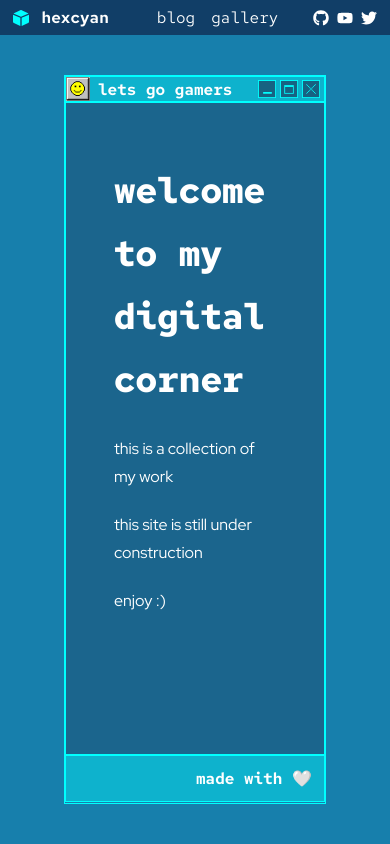
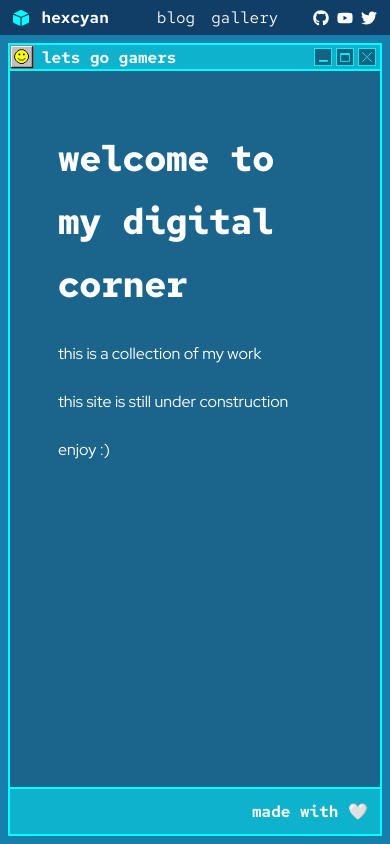
Before and after one commit to hexcyan/portfolio, a Next.js app: page / in a window 390 px wide. Built offline with nearby package versions, Linux system fonts and the light colour scheme.

Commit message:
fix padding issue

```diff
--- a/src/app/desktop.module.css
+++ b/src/app/desktop.module.css
@@ -22,6 +22,8 @@
 @media only screen and (max-width: 960px) {
     .desktop {
         display: flex;
+        padding: 8px;
+        min-height: calc(100vh - 2.2rem);
     }
 
     .desktop__sidebar {
--- a/src/components/Window.module.css
+++ b/src/components/Window.module.css
@@ -124,4 +124,7 @@ footer.titlebar {
         width: 100%;
         height: 100%;
     }
+    .contentBox {
+        max-height: calc(100vh - 2.2rem - 4px);
+    }
 }
```
